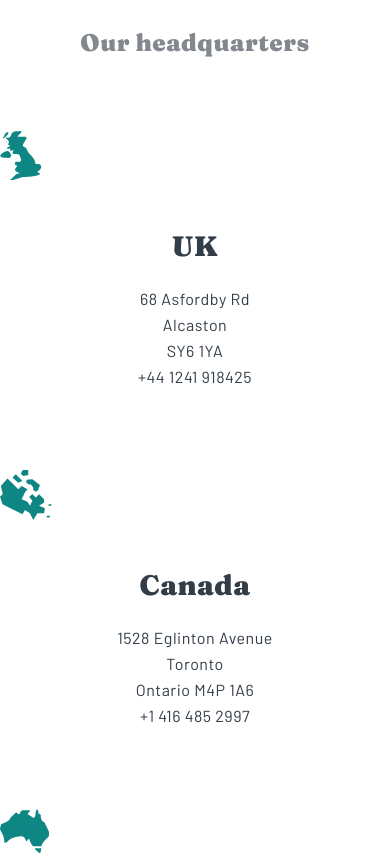
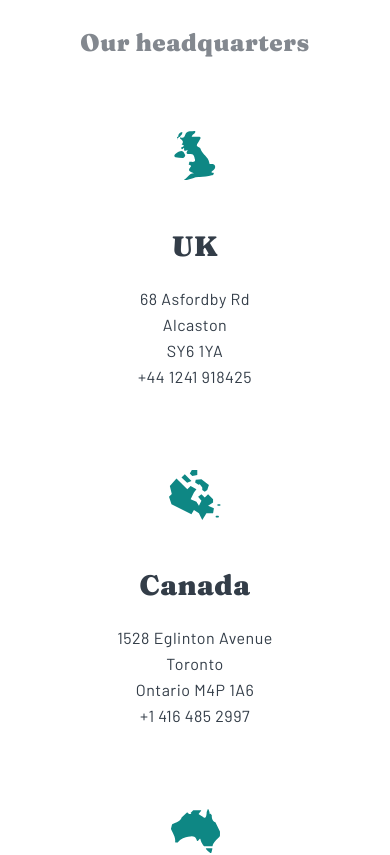
Before and after one commit to bkim1080/coffee-roasters-website, a React (Create React App) app: page /aboutus in a window 390 px wide. Shown: the part 2280-3135 px from the top of the page. Built offline with nearby package versions, Linux system fonts and the light colour scheme.

Commit message:
Center Headquarter images for  mobile screen widths

```diff
--- a/src/components/about-us/Quality.jsx
+++ b/src/components/about-us/Quality.jsx
@@ -25,7 +25,6 @@ export default function Quality() {
 
 	return (
 		<section className={styles.container}>
-			{/* <div className={`${styles["image-container"]}`}> */}
 			<img
 				className={styles.image}
 				src={
@@ -37,7 +36,6 @@ export default function Quality() {
 				}
 				alt="cup of coffee"
 			/>
-			{/* </div> */}
 			<Card className={styles.card}>
 				<div className={styles.text}>
 					<h2 className={styles.heading}>Uncompromising quality</h2>
--- a/src/components/about-us/headquarters/Headquarter.module.css
+++ b/src/components/about-us/headquarters/Headquarter.module.css
@@ -22,6 +22,10 @@
 	}
 }
 
+.image {
+	margin: 0 auto;
+}
+
 .info {
 	font-family: "Barlow", sans-serif;
 	font-size: 1.6rem;
```
